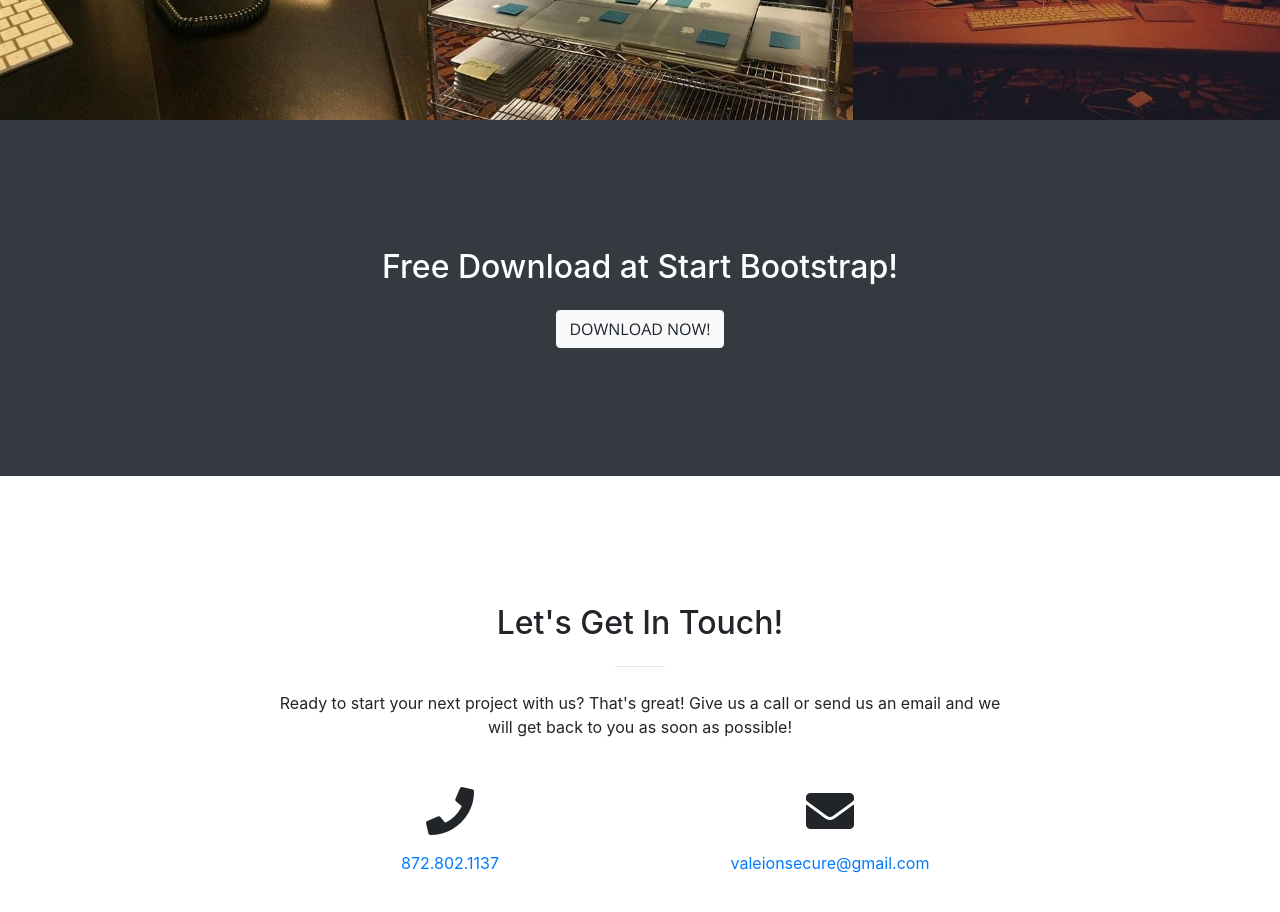
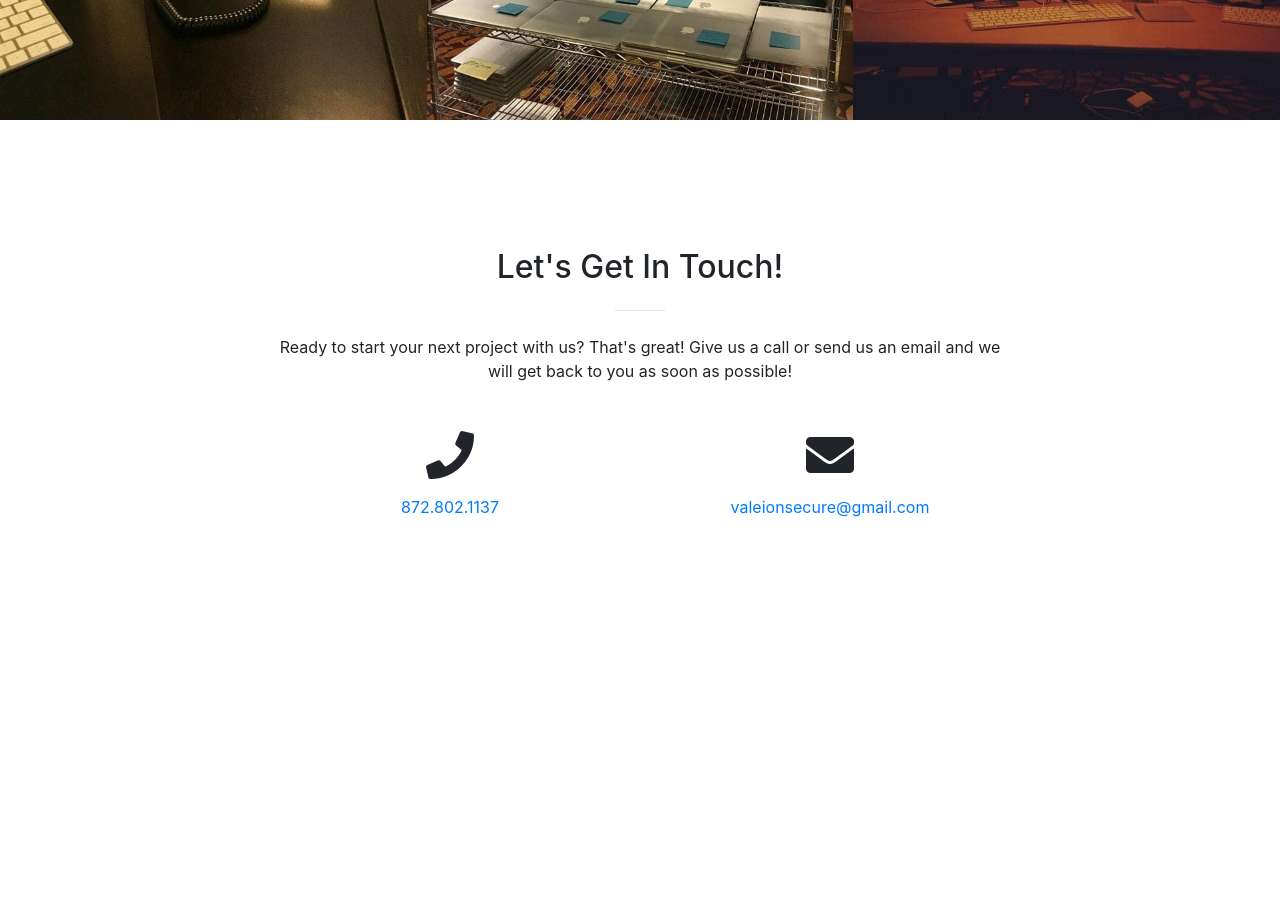
Before and after one commit to JohnmarkBeaty/valeion, a website with bundled scripts: page index.html in a window 1280 px wide. Shown: the part 2580-3492 px from the top of the page. After the commit the page ends 3243 px from the top, so only its background shows below. Built offline with nearby package versions, Linux system fonts and the light colour scheme.

Commit message:
hide section

```diff
--- a/index.html
+++ b/index.html
@@ -225,12 +225,12 @@
       </div>
     </section>
 
-    <section class="bg-dark text-white">
+    <!-- <section class="bg-dark text-white">
       <div class="container text-center">
         <h2 class="mb-4">Free Download at Start Bootstrap!</h2>
         <a class="btn btn-light btn-xl sr-button" href="http://startbootstrap.com/template-overviews/creative/">Download Now!</a>
       </div>
-    </section>
+    </section> -->
 
     <section id="contact">
       <div class="container">
```
